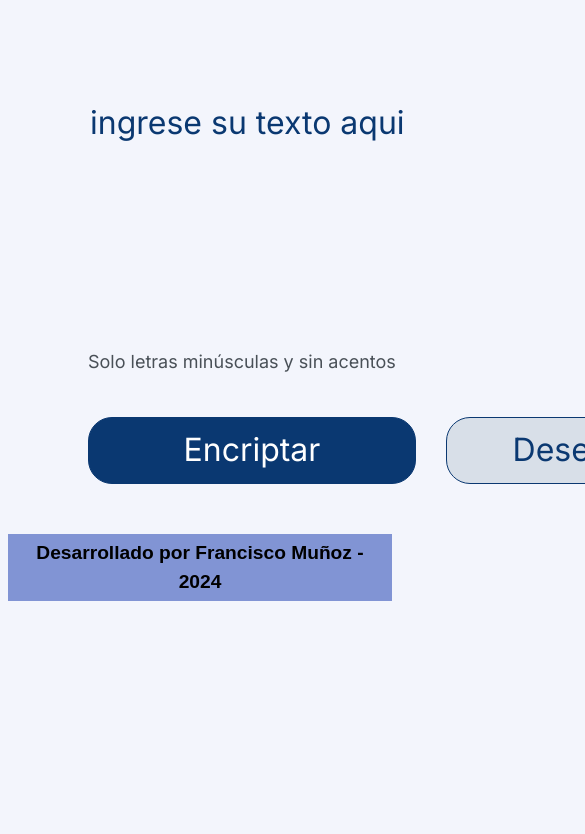
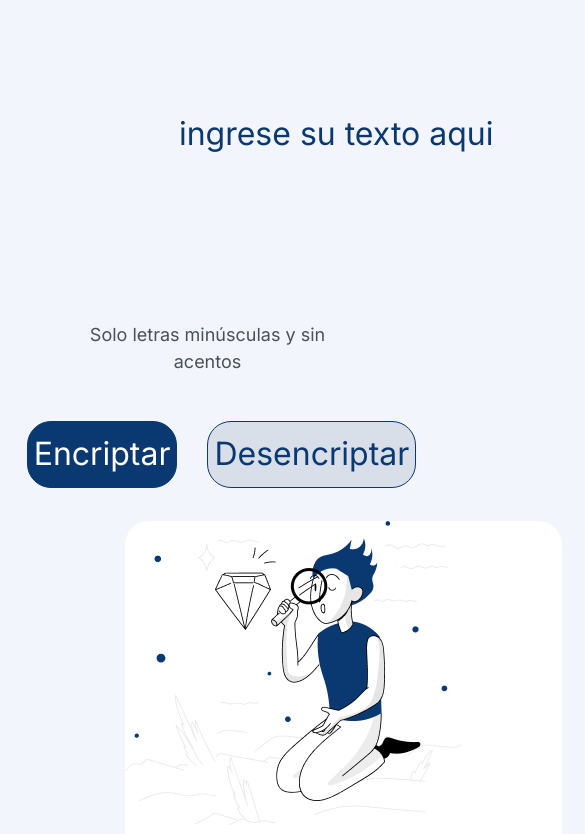
Before and after one commit to pachomp/Proyecto-encriptador, a plain HTML site: page index.html in a window 390 px wide. Shown: the part 188-1022 px from the top of the page, 585 px wide, since content can reach past the window. Before the commit the page ends 844 px from the top, so only its background shows below. Drawn offline with Linux system fonts and the light colour scheme.

Commit message:
Adicion de configuracion para pantallas pequeñas

```diff
--- a/style.css
+++ b/style.css
@@ -1,4 +1,6 @@
+@import url('https://fonts.googleapis.com/css2?family=Inter:ital,opsz,wght@0,14..32,100..900;1,14..32,100..900&display=swap');
 /*Estilos para el diseño general*/
+
 *{
     background: #F3F5FC;
     font-family: 'Inter';
@@ -123,3 +125,36 @@ main{
     font-weight: bold;
     width: 100%;
 }
+
+@media (max-width:650px){
+    #titulo{
+        text-align: center;
+        padding: 1% 1%;
+    }
+    main{
+        flex-direction: column;
+        margin: 1% 5%;
+    }
+    .text-area{
+        padding: auto;
+        text-align: center;
+    }
+    .informacion{
+        padding: 1%;
+        margin-top: 1px;
+        margin-left: 25px;
+        text-align: center;
+    }
+    .botones{
+        display: flex;
+        justify-content: space-between;
+    }
+    .mensaje{
+        margin-top: 10%;
+        text-align: center;
+    }
+    .footer{
+        margin-top: 25%;
+        width: auto;
+    }
+}
```
